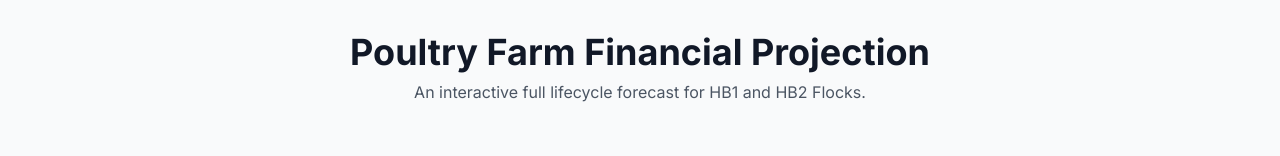
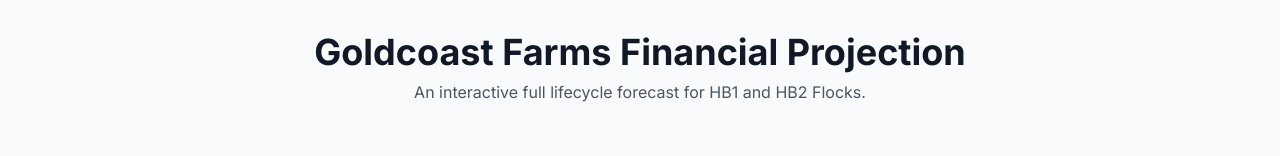
Before and after one commit to jackosei/gcg-projections, a plain HTML site: page index.html in a window 1280 px wide. Shown: the top 156 px of the page. Drawn offline with nearby package versions, Linux system fonts and the light colour scheme.

Commit message:
Update titles in HTML files to reflect branding change to Goldcoast Farms

```diff
--- a/index.html
+++ b/index.html
@@ -3,7 +3,7 @@
 <head>
     <meta charset="UTF-8">
     <meta name="viewport" content="width=device-width, initial-scale=1.0">
-    <title>Poultry Farm Financial Projection (Full Lifecycle)</title>
+    <title>Goldcoast Farms Financial Projection (Full Lifecycle)</title>
     <script src="https://cdn.tailwindcss.com"></script>
     <script src="https://cdn.jsdelivr.net/npm/chart.js"></script>
     <link href="https://fonts.googleapis.com/css2?family=Inter:wght@400;500;600;700&display=swap" rel="stylesheet">
@@ -34,7 +34,7 @@
 
     <div class="container mx-auto p-4 md:p-8">
         <header class="text-center mb-8">
-            <h1 class="text-3xl md:text-4xl font-bold text-gray-900">Poultry Farm Financial Projection</h1>
+            <h1 class="text-3xl md:text-4xl font-bold text-gray-900">Goldcoast Farms Financial Projection</h1>
             <p class="text-md text-gray-600 mt-2">An interactive full lifecycle forecast for HB1 and HB2 Flocks.</p>
         </header>
 
```
Also changed, not shown: v2.html (+2 -2 lines).
